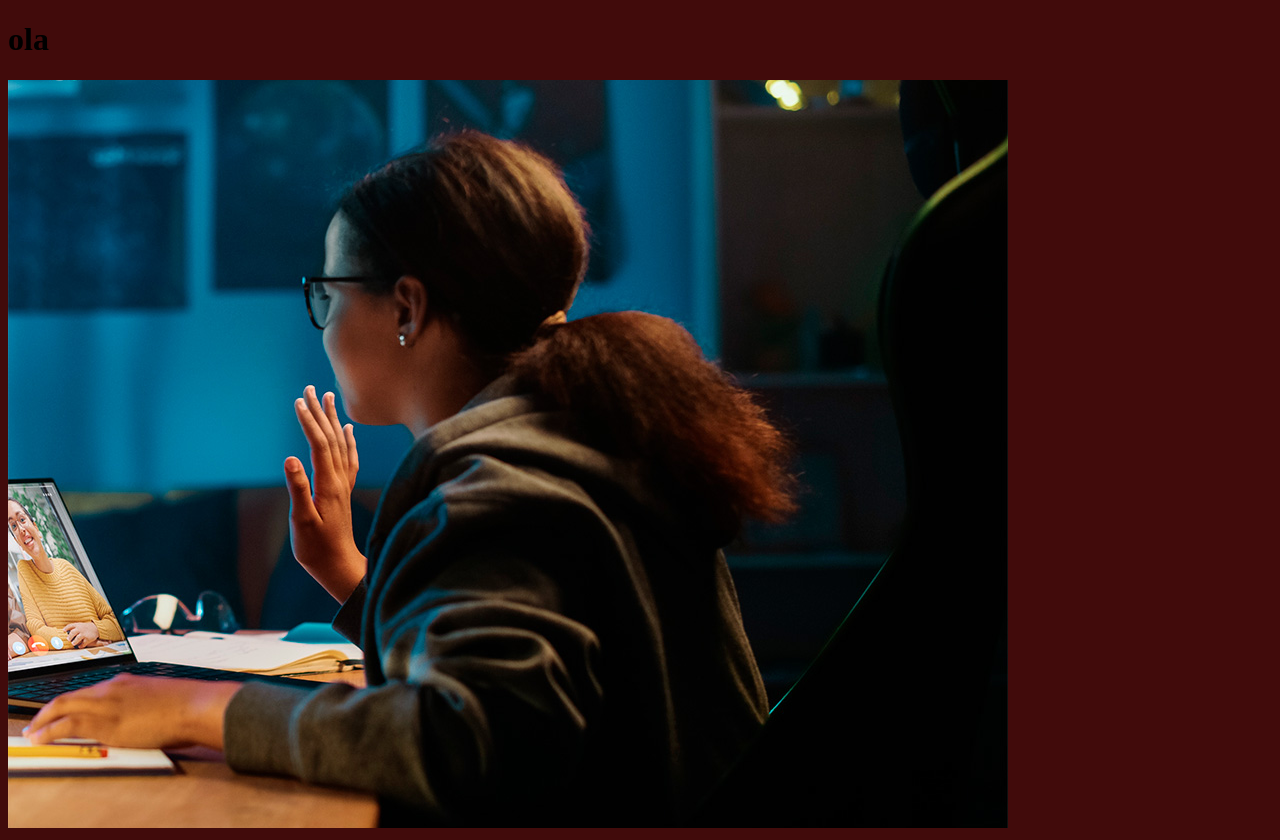
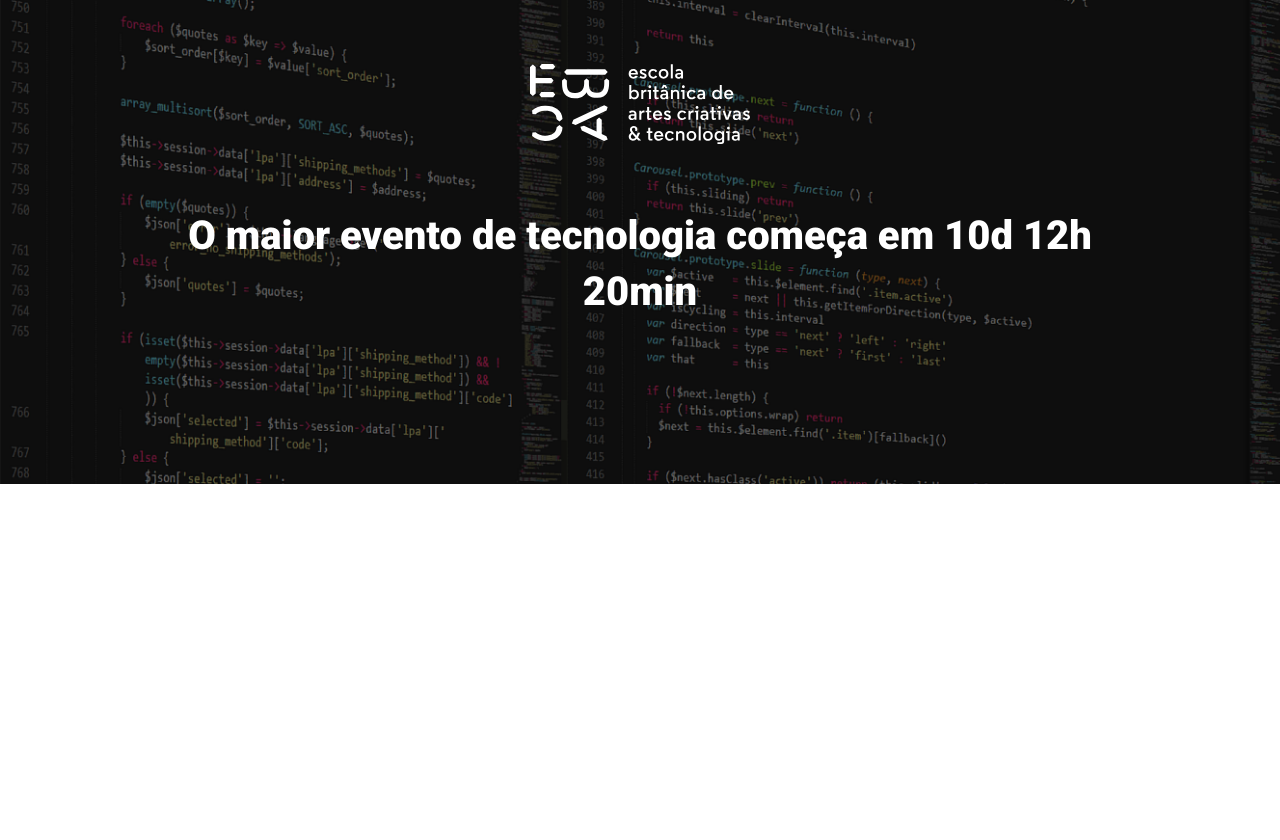
Before and after one commit to manoel-jj/ebac_tech_talks, a website built with Parcel: page src/index.html in a window 1280 px wide. After the commit the page ends 800 px from the top, so only its background shows below. Built offline with nearby package versions, Linux system fonts and the light colour scheme.

Commit message:
criando o hero

```diff
--- a/src/index.html
+++ b/src/index.html
@@ -1,15 +1,23 @@
 <!DOCTYPE html>
-<html lang="en">
+<html lang="pt-br">
 <head>
     <meta charset="UTF-8">
     <meta http-equiv="X-UA-Compatible" content="IE=edge">
     <meta name="viewport" content="width=device-width, initial-scale=1.0">
+    <link rel="preconnect" href="https://fonts.googleapis.com"><link rel="preconnect" href="https://fonts.gstatic.com" crossorigin><link href="https://fonts.googleapis.com/css2?family=Roboto:wght@400;700;900&display=swap" rel="stylesheet">
     <link rel="stylesheet" href="styles/main.scss">
-    <title>Document</title>
+    <title>EBAC</title>
 </head>
 <body>
-    <h1>ola</h1>
-    <img src="./images/backend.png" alt="">
+
+    <header class="hero">
+        <div class="container">
+            <img class="hero__logo" src="./images/ebac_logo.svg" alt="">
+            <p class="hero__text">
+                O maior evento de tecnologia começa em 10d 12h 20min
+            </p>
+        </div>
+    </header>
     <script src="./scripts/main.js"></script>
 </body>
 </html>
--- /dev/null
+++ b/src/styles/_hero.scss
@@ -0,0 +1,53 @@
+
+.hero {
+    padding-top: 64px;
+    padding-bottom: 100px;
+    background-image: url(../images/fundo.png);
+    background-repeat: no-repeat;
+    background-size: cover;
+    position: relative;
+
+    .container {
+        position: relative;
+    }
+
+    &::before {
+        position: absolute;
+        top: 0;
+        left: 0;
+        width: 100%;
+        height: 100%;
+        background-color: #000;
+        content: '';
+        opacity: 0.5;
+    }
+
+    &__text {
+        margin-top: 64px;
+        margin-bottom: 64px;
+        font-size: 40px;
+        line-height: 56px;
+        font-weight: 800;
+        text-align: center;
+    }
+
+    &__logo {
+        margin: 0 auto;
+        height: 80px;
+        display: block;
+    }
+
+    @media (max-width: 640px) {
+        padding: 40px 0;
+        &__logo {
+            height: 40px;
+        }
+
+        &__text {
+            font-size: 22px;
+            line-height: 24px;
+            margin: 24px 0;
+        }
+    }
+
+}
--- a/src/styles/main.scss
+++ b/src/styles/main.scss
@@ -1,3 +1,23 @@
-body {
-    background-color: rgb(65, 11, 11);
+@use "hero";
+
+* {
+    margin: 0;
+    padding: 0;
+    box-sizing: border-box;
+    font-family: 'Roboto', sans-serif;
+    color: #fff;
 }
+
+.container {
+    max-width: 960px;
+    width: 100%;
+    margin: 0 auto;
+
+    @media (max-width: 640px) {
+        max-width: 80%;
+    }
+
+    @media (max-width: 1024px) {
+        max-width: 90%;
+    }
+}
```
